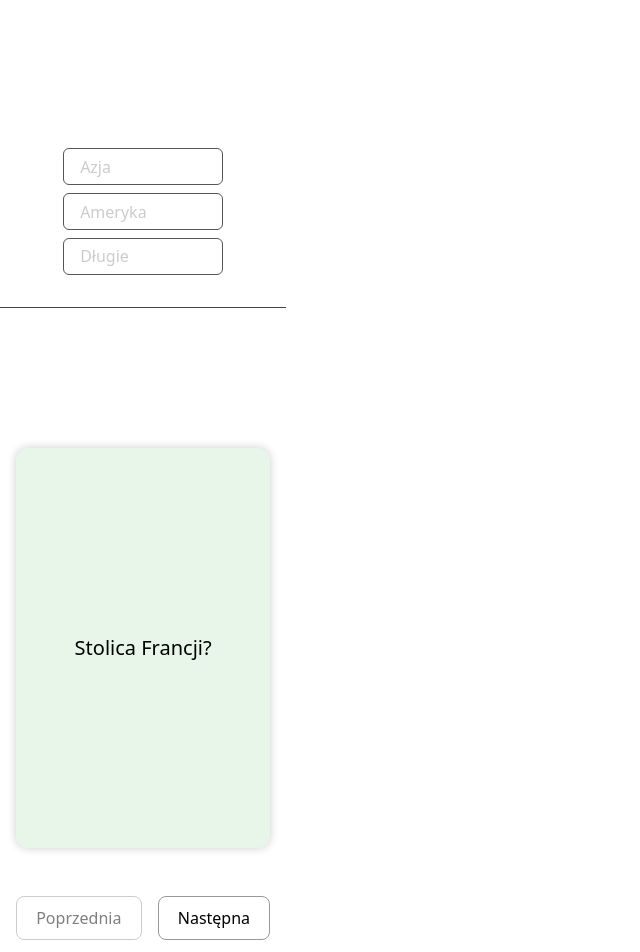
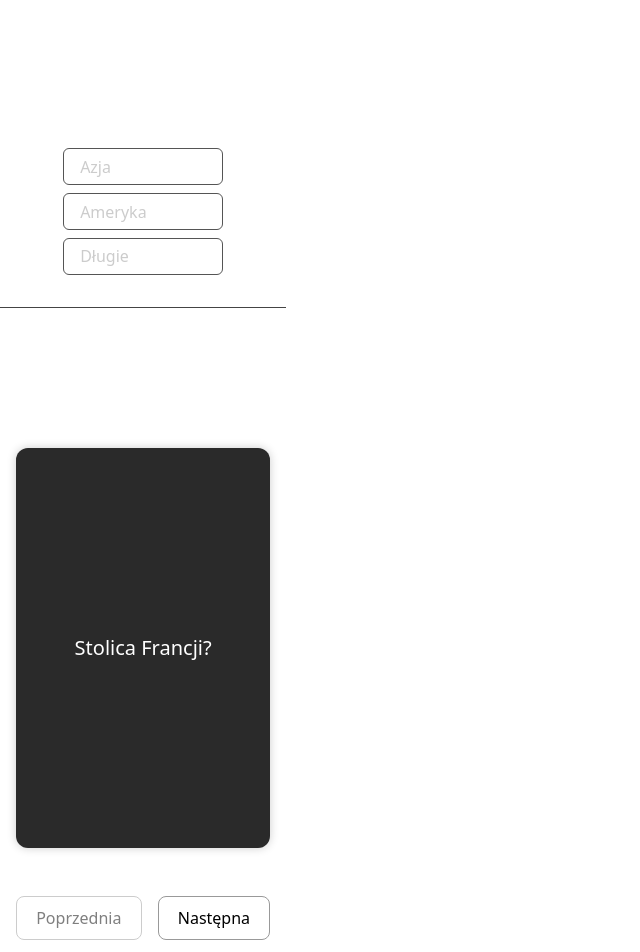
Before and after one commit to MateuszLyski/fiszki-app, a React (Vite) app: page / in a window 1280 px wide. Shown: the top 952 px of the page, without its empty margins (0-640 px from the left). Built offline with nearby package versions, Linux system fonts and the light colour scheme.

Commit message:
Only scroll9

```diff
--- a/src/Flashcard.jsx
+++ b/src/Flashcard.jsx
@@ -35,7 +35,7 @@ export default function Flashcard({ question, answer, flipped = false, className
           style={{
             ...cardFaceStyle,
             transform: 'rotateY(180deg)',
-            backgroundColor: '#dff0d8'
+            backgroundColor: '#3b3b3b'
           }}
         >
           {answer}
@@ -50,7 +50,8 @@ const cardFaceStyle = {
   width: '100%',
   height: '100%',
   borderRadius: '12px',
-  backgroundColor: '#e8f5e9',
+  backgroundColor: '#2a2a2a', // ciemniejszy niż biały, ale jaśniejszy niż tło
+  color: '#ffffff',
   boxShadow: '0 0 10px rgba(0, 0, 0, 0.2)',
   display: 'flex',
   justifyContent: 'center',
@@ -64,5 +65,4 @@ const cardFaceStyle = {
   overflowWrap: 'break-word',
   wordBreak: 'break-word',
   whiteSpace: 'pre-wrap',
-  color: '#000000' // ← dodaj to
 };
```
